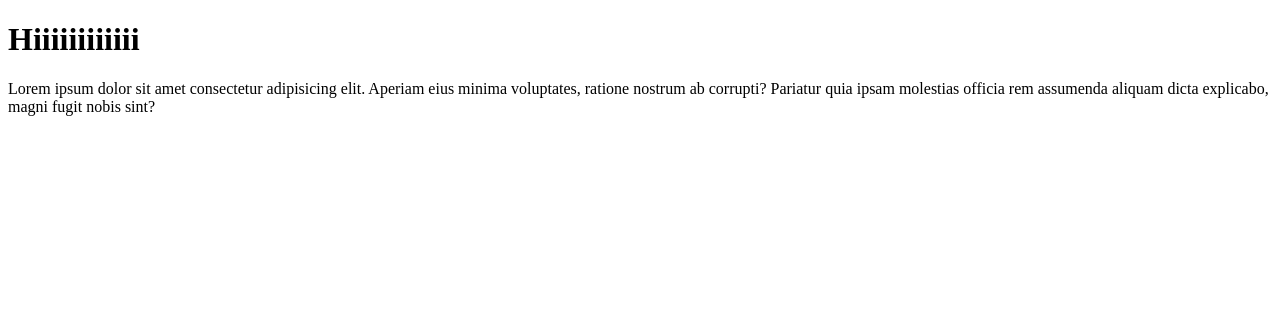
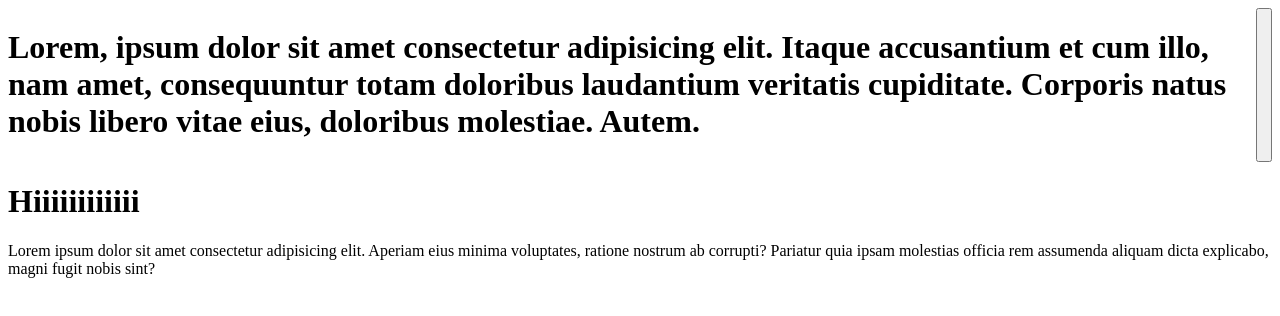
Before and after one commit to Tiredb0y/salam-dokhtary, a plain HTML site: page index.html in a window 1280 px wide. Drawn offline with Linux system fonts and the light colour scheme.

Commit message:
div and button

```diff
--- a/index.html
+++ b/index.html
@@ -6,6 +6,10 @@
     <title>Document</title>
 </head>
 <body>
+    <div style="display: flex;justify-content: center;">
+        <h1>Lorem, ipsum dolor sit amet consectetur adipisicing elit. Itaque accusantium et cum illo, nam amet, consequuntur totam doloribus laudantium veritatis cupiditate. Corporis natus nobis libero vitae eius, doloribus molestiae. Autem.</h1>
+        <button type="button"></button>
+    </div>
     <h1>Hiiiiiiiiiiii</h1>
     <p>Lorem ipsum dolor sit amet consectetur adipisicing elit. Aperiam eius minima voluptates, ratione nostrum ab corrupti? Pariatur quia ipsam molestias officia rem assumenda aliquam dicta explicabo, magni fugit nobis sint?</p>
 </body>
```
